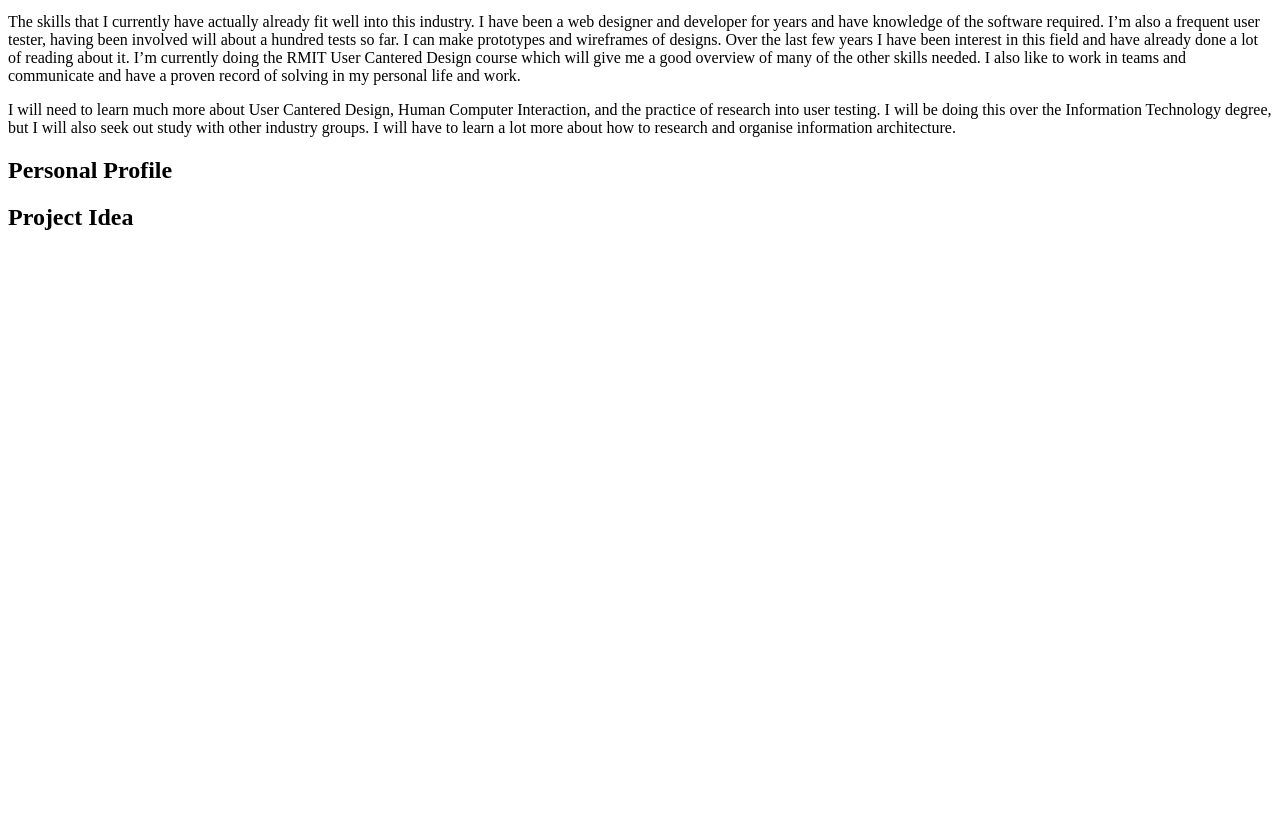
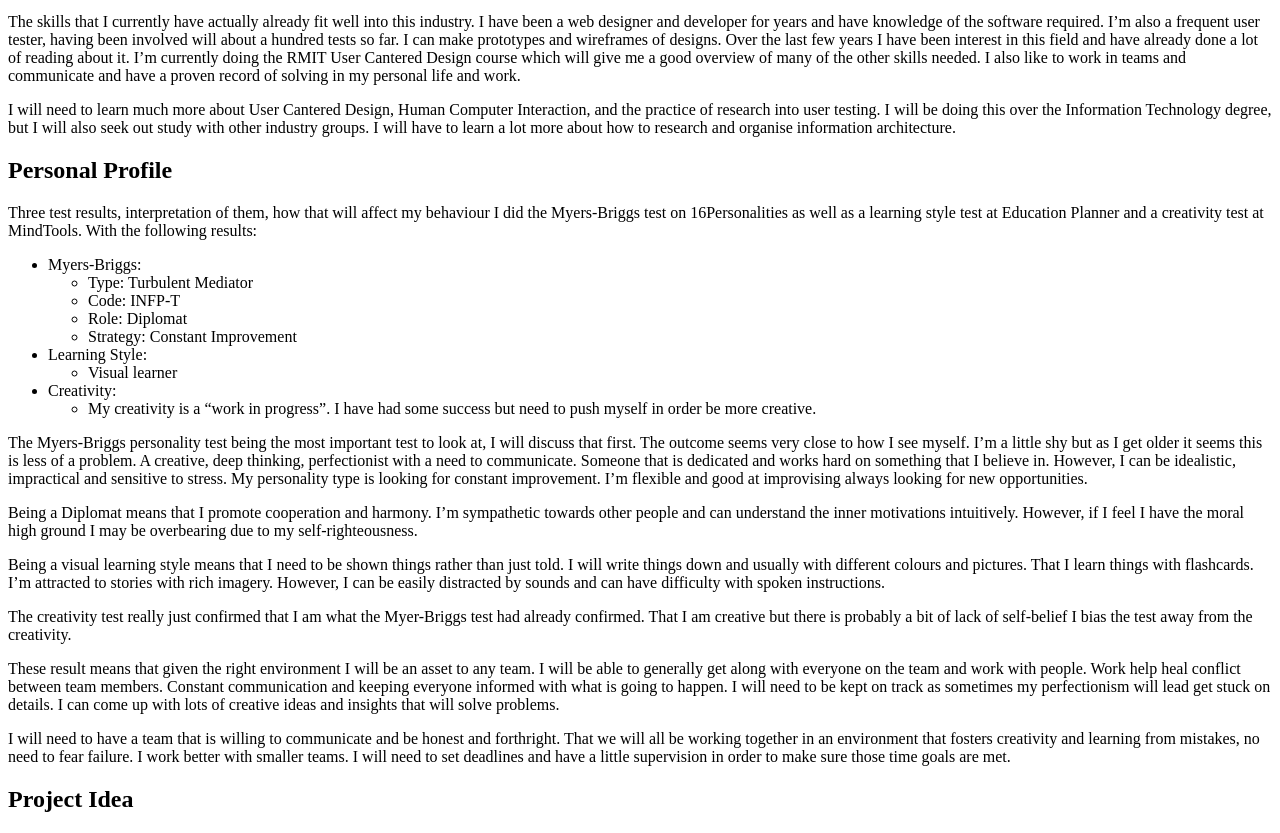
Before and after one commit to horsewell-rmit/horsewell-rmit.github.io, a plain HTML site: page index.html in a window 1280 px wide. Shown: the part 942-1775 px from the top of the page. Before the commit the page ends 1193 px from the top, so only its background shows below. Drawn offline with Linux system fonts and the light colour scheme.

Commit message:
text for profile section

```diff
--- a/index.html
+++ b/index.html
@@ -46,6 +46,34 @@ There are many skills involved with this role. There are soft skills like being
 </article>
 <article id="personalprofile">
 <header><h1>Personal Profile</h1></header>
+
+<p>Three test results, interpretation of them, how that will affect my behaviour I did the Myers-Briggs test on 16Personalities as well as a learning style test at Education Planner and a creativity test at MindTools. With the following results:</p>
+
+<ul class="personalitytest-list">
+<li>Myers-Briggs:
+<ul><li>Type: Turbulent Mediator</li>
+<li>Code: INFP-T</li>
+<li>Role: Diplomat</li>
+<li>Strategy: Constant Improvement</li></ul></li>
+<li>Learning Style:
+<ul><li>Visual learner</li></ul></li>
+<li>Creativity:
+<ul><li>My creativity is a “work in progress”. I have had some success but need to push myself in order be more creative.</li></ul></li>
+</ul>
+
+<p>The Myers-Briggs personality test being the most important test to look at, I will discuss that first. The outcome seems very close to how I see myself. I’m a little shy but as I get older it seems this is less of a problem. A creative, deep thinking, perfectionist with a need to communicate. Someone that is dedicated and works hard on something that I believe in. However, I can be idealistic, impractical and sensitive to stress. My personality type is looking for constant improvement. I’m flexible and good at improvising always looking for new opportunities.</p>
+
+<p>Being a Diplomat means that I promote cooperation and harmony. I’m sympathetic towards other people and can understand the inner motivations intuitively. However, if I feel I have the moral high ground I may be overbearing due to my self-righteousness.</p>
+
+<p>Being a visual learning style means that I need to be shown things rather than just told. I will write things down and usually with different colours and pictures. That I learn things with flashcards. I’m attracted to stories with rich imagery. However, I can be easily distracted by sounds and can have difficulty with spoken instructions.</p>
+
+<p>The creativity test really just confirmed that I am what the Myer-Briggs test had already confirmed. That I am creative but there is probably a bit of lack of self-belief I bias the test away from the creativity.</p>
+
+<p>These result means that given the right environment I will be an asset to any team. I will be able to generally get along with everyone on the team and work with people. Work help heal conflict between team members. Constant communication and keeping everyone informed with what is going to happen. I will need to be kept on track as sometimes my perfectionism will lead get stuck on details. I can come up with lots of creative ideas and insights that will solve problems.</p>
+
+<p>I will need to have a team that is willing to communicate and be honest and forthright. That we will all be working together in an environment that fosters creativity and learning from mistakes, no need to fear failure. I work better with smaller teams. I will need to set deadlines and have a little supervision in order to make sure those time goals are met.</p>
+
+
 </article>
 <article id="project">
 <header><h1>Project Idea</h1></header>
```
